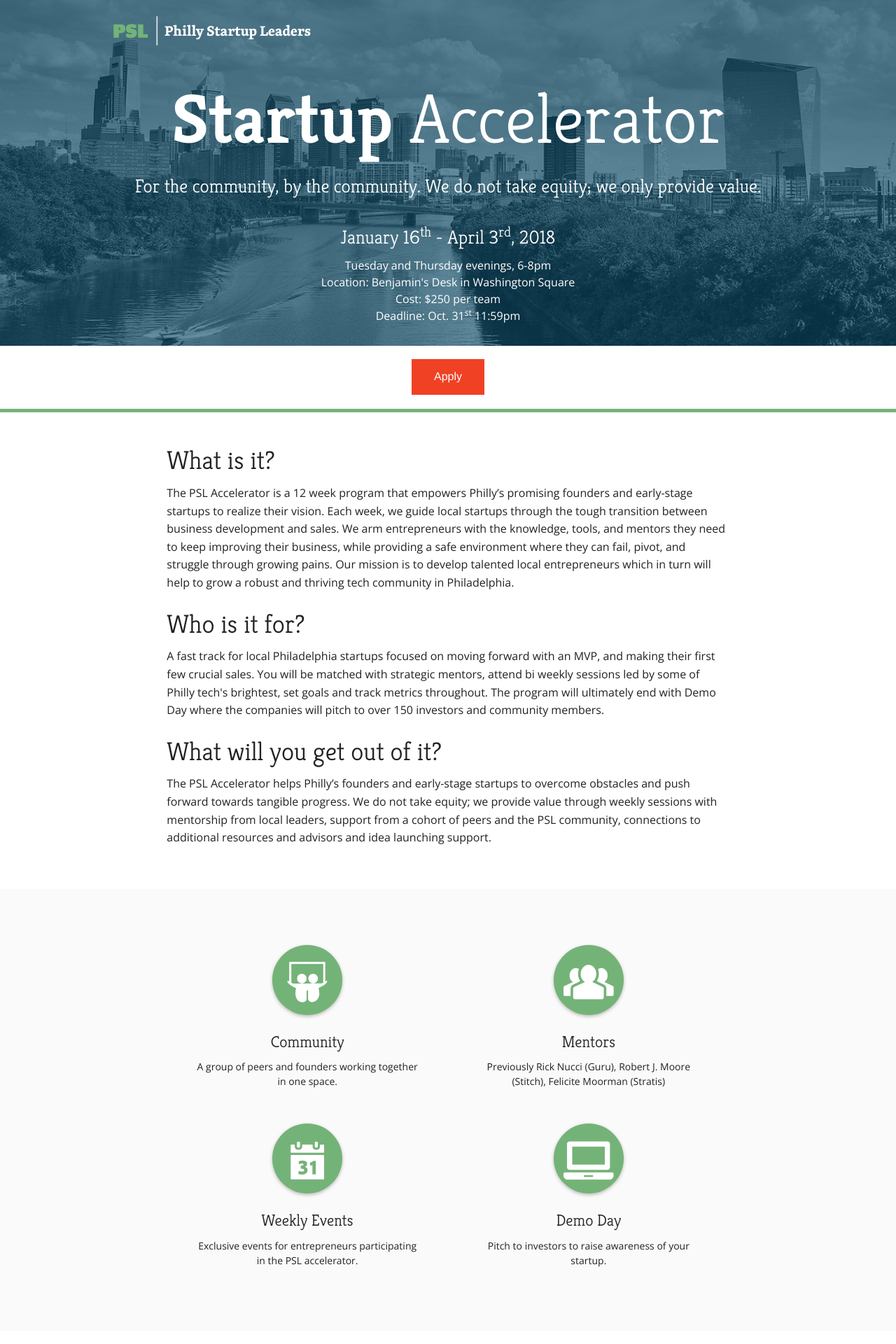
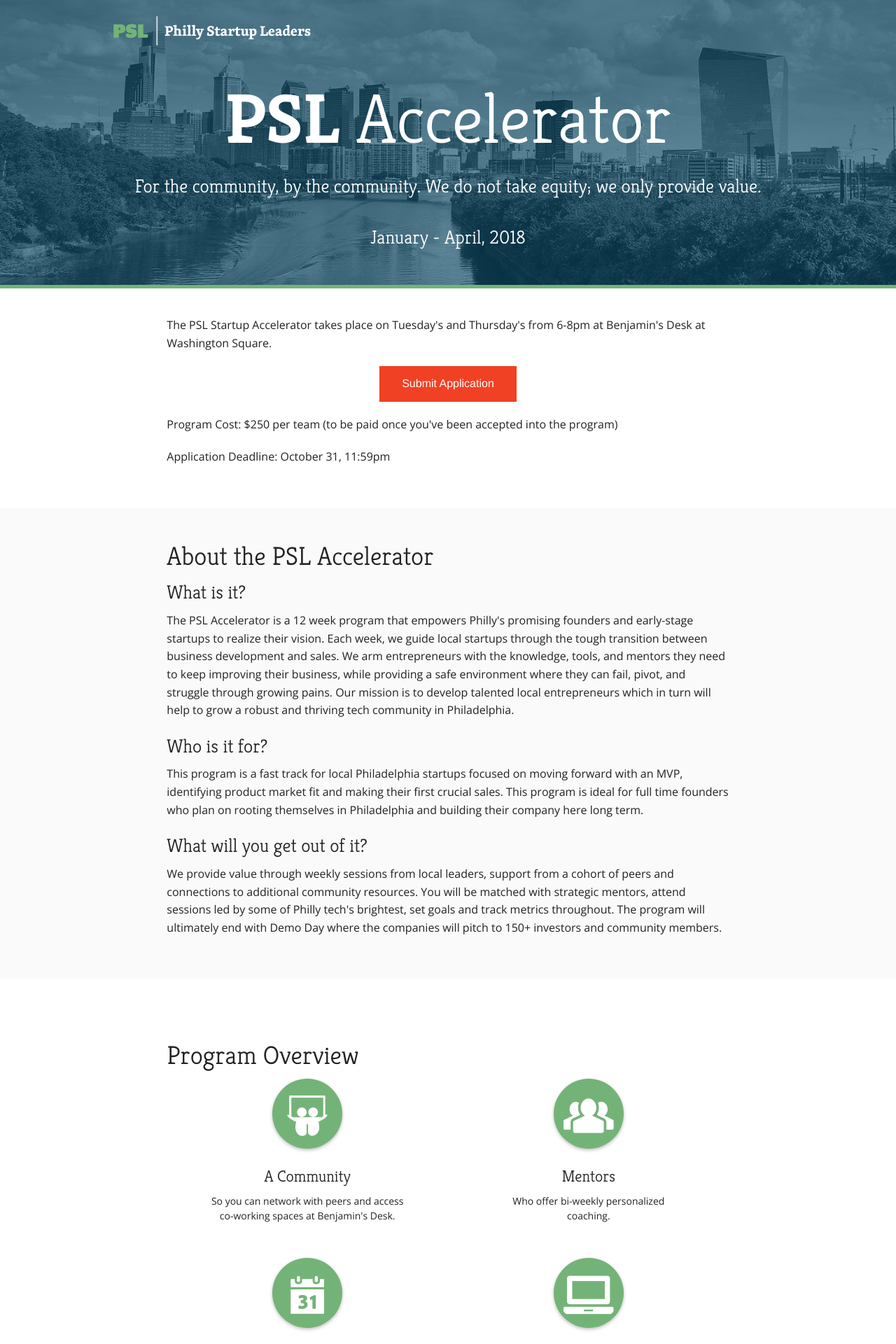
Before and after one commit to phillystartupleaders/accelerator, a Jekyll site: the page built from index.html, in a window 1280 px wide. Shown: the top 1920 px of the page at 70% size. Built offline with Jekyll 4.4.1, drawn with Linux system fonts in a browser that asks for light colours; nearby versions of some CDN libraries; some of the changed text lies outside the part shown.

Commit message:
update changes

```diff
--- a/_sass/_app.scss
+++ b/_sass/_app.scss
@@ -54,11 +54,20 @@
   }
 }
 
+.light-gray {
+  background-color: #fafafa;
+}
+
+.gray {
+  background-color: #f2f2f2;
+}
+
 /* Top Section */
 
 .top-container {
   background: url("../img/top-bg-blue.png") no-repeat center -90px fixed;
   background-size: cover;
+  padding-bottom: 40px;
   padding-top: 20px;
   border-bottom: 5px solid #74B378;
 }
@@ -112,12 +121,8 @@
   margin-right: 15px;
 }
 
-.register {
-  margin-top: 50px;
-}
-
 .register-bottom {
-  margin: 80px 0 50px;
+  margin-top: 80px;
 }
 
 .main-heading {
@@ -155,14 +160,11 @@
 }
 
 .section-who-container {
-  background-color: #fafafa;
   padding: 40px 0;
 }
 
 .section-who {
   padding-top: 40px;
-  /*background-color: #fafafa;*/
-  /*box-shadow: 0 2px 5px 0 rgba(0, 0, 0, 0.26);*/
 }
 
 .section-who i {
@@ -184,7 +186,7 @@
 }
 
 .section-block > div {
-  width: 85%;
+  width: 75%;
   margin: 0 auto;
 }
 
@@ -202,13 +204,15 @@
   box-shadow: 0 2px 5px 0 rgba(0, 0, 0, 0.26);
 }
 
+.section-about {
+  padding: 40px 0;
+}
+
 .section-what {
-  background-color: #fff;
   padding: 40px 0;
 }
 
 .section-faq {
-  background-color: #f2f2f2;
   padding-bottom: 40px;
   clear: both;
 }
@@ -219,8 +223,11 @@
 }
 
 .section-testimonials {
-  background-color: #fafafa;
   padding: 40px 0;
+}
+
+.section-bottom-about {
+  padding-bottom: 40px;
 }
 
 .heading {
@@ -288,9 +295,9 @@
 
 @media only screen and (max-width: 40em) {
 
-  .register {
-    margin-top: 20px;
-  }
+  // .register {
+  //   margin-top: 20px;
+  // }
 
   .top-container {
     background: url("../img/top-bg-blue.png") no-repeat center -150px fixed;
@@ -313,7 +320,7 @@
   }
 
   .intro .intro-meta,
-  .intro .register {
+  .intro {
     margin-top: 20px;
   }
 
@@ -344,7 +351,7 @@
   }
 
   .intro .intro-meta,
-  .intro .register {
+  .intro {
     margin-top: 60px;
   }
 
--- a/index.html
+++ b/index.html
@@ -10,34 +10,40 @@
   </div>
   <div class="row">
     <div class="small-12 columns intro">
-      <h2 class="main-heading"><span class="bold">Startup</span><span class="thin"> Accelerator</span></h2>
+      <h2 class="main-heading"><span class="bold">PSL</span><span class="thin"> Accelerator</span></h2>
 
       <h3 class="subheading">For the community, by the community. We do not take equity; we only provide value.</h3>
       <br />
-      <h3 class="subheading">January 16<sup>th</sup> - April 3<sup>rd</sup>, 2018</h3>
-      <div>Tuesday and Thursday evenings, 6-8pm</div>
-      <div>Location: Benjamin's Desk in Washington Square</div>
-      <div>Cost: $250 per team</div>
-      <div>Deadline: Oct. 31<sup>st</sup> 11:59pm</div>
+      <h3 class="subheading">January - April, 2018</h3>
+    </div>
+  </div>
+</div>
 
+<div class="section-about">
+  <div class="row">
+    <div class="small-12 medium-10 medium-centered columns clearfix">
+      <p>The PSL Startup Accelerator takes place on Tuesday's and Thursday's from 6-8pm at Benjamin's Desk at Washington Square.</p>
       <div class="register small-12 medium-6 medium-centered text-center columns">
-        <a href="https://goo.gl/forms/2V75fT0YjuYRwgnC2" class="button alert" target="_blank">Apply</a>
+        <a href="https://goo.gl/forms/2V75fT0YjuYRwgnC2" class="button alert" target="_blank">Submit Application</a>
       </div>
+      <p>Program Cost: $250 per team (to be paid once you've been accepted into the program)</p>
+      <p>Application Deadline: October 31, 11:59pm</p>
     </div>
   </div>
 </div>
 
 <!-- Welcome -->
 
-<div class="section-who-for-container">
+<div class="section-who-for-container light-gray">
   <div class="row">
     <div class="small-12 medium-10 medium-centered columns clearfix">
-      <h2>What is it?</h2>
-      <p>The PSL Accelerator is a 12 week program that empowers Philly’s promising founders and early-stage startups to realize their vision. Each week, we guide local startups through the tough transition between business development and sales. We arm entrepreneurs with the knowledge, tools, and mentors they need to keep improving their business, while providing a safe environment where they can fail, pivot, and struggle through growing pains. Our mission is to develop talented local entrepreneurs which in turn will help to grow a robust and thriving tech community in Philadelphia.</p>
-      <h2>Who is it for?</h2>
-      <p>A fast track for local Philadelphia startups focused on moving forward with an MVP, and making their first few crucial sales. You will be matched with strategic mentors, attend bi weekly sessions led by some of Philly tech's brightest, set goals and track metrics throughout. The program will ultimately end with Demo Day where the companies will pitch to over 150 investors and community members.</p>
-      <h2>What will you get out of it?</h2>
-      <p>The PSL Accelerator helps Philly’s founders and early-stage startups to overcome obstacles and push forward towards tangible progress. We do not take equity; we provide value through weekly sessions with mentorship from local leaders, support from a cohort of peers and the PSL community, connections to additional resources and advisors and idea launching support.</p>
+      <h2>About the PSL Accelerator</h2>
+      <h3>What is it?</h3>
+      <p>The PSL Accelerator is a 12 week program that empowers Philly's promising founders and early-stage startups to realize their vision. Each week, we guide local startups through the tough transition between business development and sales. We arm entrepreneurs with the knowledge, tools, and mentors they need to keep improving their business, while providing a safe environment where they can fail, pivot, and struggle through growing pains. Our mission is to develop talented local entrepreneurs which in turn will help to grow a robust and thriving tech community in Philadelphia.</p>
+      <h3>Who is it for?</h3>
+      <p>This program is a fast track for local Philadelphia startups focused on moving forward with an MVP, identifying product market fit and making their first crucial sales. This program is ideal for full time founders who plan on rooting themselves in Philadelphia and building their company here long term.</p>
+      <h3>What will you get out of it?</h3>
+      <p>We provide value through weekly sessions from local leaders, support from a cohort of peers and connections to additional community resources. You will be matched with strategic mentors, attend sessions led by some of Philly tech's brightest, set goals and track metrics throughout. The program will ultimately end with Demo Day where the companies will pitch to 150+ investors and community members.</p>
     </div>
   </div>
 </div>
@@ -45,55 +51,58 @@
 <div class="section-who-container">
   <div class="row" data-equalizer>
     <div class="small-12 medium-10 medium-centered columns section-who clearfix">
+      <h2>Program Overview</h2>
       <div class="small-12 medium-6 columns text-center section-block" data-equalizer-watch>
         <i class="fi-social-skillshare"></i>
-        <h4>Community</h4>
-        <div>A group of peers and founders working together in one space.</div>
+        <h4>A Community</h4>
+        <div>So you can network with peers and access co-working spaces at Benjamin's Desk.</div>
       </div>
       <div class="small-12 medium-6 columns text-center section-block" data-equalizer-watch>
         <i class="fi-torsos-all"></i>
         <h4>Mentors</h4>
-        <div>Previously Rick Nucci (Guru), Robert J. Moore (Stitch), Felicite Moorman (Stratis)</div>
+        <div>Who offer bi-weekly personalized coaching.</div>
       </div>
       <div class="small-12 medium-6 columns text-center section-block" data-equalizer-watch>
         <i class="fi-calendar"></i>
-        <h4>Weekly Events</h4>
-        <div>Exclusive events for entrepreneurs participating in the PSL accelerator.</div>
+        <h4>Weekly Gatherings</h4>
+        <div>For office hours, workshops and speaker sessions lead by community members.</div>
       </div>
       <div class="small-12 medium-6 columns text-center section-block" data-equalizer-watch>
         <i class="fi-laptop"></i>
-        <h4>Demo Day</h4>
-        <div>Pitch to investors to raise awareness of your startup.</div>
+        <h4>A Demo Day</h4>
+        <div>Where you’ll present your company to 150+ local investors and community members.</div>
       </div>
     </div>
   </div>
 </div>
 
-<div class="section-what">
+<div class="section-what light-gray">
   <div class="row">
     <div class="small-12 medium-10 medium-centered columns clearfix">
-      <h2 class="text-center">Curriculum we cover</h2>
+      <h2>Curriculum We Cover</h2>
 
       <div class="medium-3 columns accelerate-icon text-center">
         <i class="fi-results-demographics"></i>
       </div>
       <div class="medium-9 columns">
         <ul class="no-bullet checks">
-          <li><i class="fi-checkbox"></i>One Metric that Matters</li>
-          <li><i class="fi-checkbox"></i>Market Research</li>
-          <li><i class="fi-checkbox"></i>How to Identify your Ideal Customer</li>
-          <li><i class="fi-checkbox"></i>Product Mapping &amp; Design</li>
-          <li><i class="fi-checkbox"></i>Marketing on a shoestring budget</li>
-          <li><i class="fi-checkbox"></i>Finance &amp; Operations</li>
-          <li><i class="fi-checkbox"></i>Building an Effective Team</li>
-          <li><i class="fi-checkbox"></i>Fundraising How-To's</li>
+          <li><i class="fi-checkbox"></i>Setting goals and tracking metrics</li>
+          <li><i class="fi-checkbox"></i>Market research</li>
+          <li><i class="fi-checkbox"></i>Customer discovery</li>
+          <li><i class="fi-checkbox"></i>Product mapping &amp; design</li>
+          <li><i class="fi-checkbox"></i>Product marketing &amp; launch</li>
+          <li><i class="fi-checkbox"></i>Business modeling and lean thinking</li>
+          <li><i class="fi-checkbox"></i>Financial modeling</li>
+          <li><i class="fi-checkbox"></i>General company operations</li>
+          <li><i class="fi-checkbox"></i>Team building</li>
+          <li><i class="fi-checkbox"></i>Fundraising</li>
         </ul>
       </div>
     </div>
   </div>
 </div>
 
-<div class="section-faq">
+<div class="section-faq gray">
   <div class="row">
     <div class="small-12 medium-10 large-8 medium-centered columns">
       <h2 class="heading-faq text-center">FAQ</h2>
@@ -102,7 +111,7 @@
           <a href="#q1"><span class="faq">Q:</span> How much time each week will I spend on accelerator-related activities?</a>
 
           <div id="q1" class="content">
-            You’ll spend two hours on educational programming each week and one hour with your team’s mentor every other week. The rest of the time is spent building your company.
+            You'll spend two hours on educational programming each week and one hour with your team's mentor every other week. The rest of the time is spent building your company.
           </div>
         </dd>
         <dd class="accordion-navigation">
@@ -126,7 +135,7 @@
 
           <div id="q5" class="content">Just like other accelerators and VC firms, we do not sign NDAs. We will respect the confidentiality of your venture / idea.</div>
         </dd>
-        <dd class="accordion-navigation"><a href="#q6"><span class="faq">Q:</span> We’ve been working on our startup for awhile. Is the accelerator appropriate for us?</a>
+        <dd class="accordion-navigation"><a href="#q6"><span class="faq">Q:</span> We've been working on our startup for awhile. Is the accelerator appropriate for us?</a>
 
           <div id="q6" class="content">We are happy to work with more established startups. In fact, you are
             required to have a product or at least an MVP that's ready to market and
@@ -147,7 +156,7 @@
         <dd class="accordion-navigation"><a href="#q9"><span class="faq">Q:</span> Where will the events take
           place?</a>
 
-          <div id="q9" class="content">Events will mainly take place at Benjamin’s Desk Washington Square (7th & Walnut).</div>
+          <div id="q9" class="content">Events will mainly take place at Benjamin's Desk Washington Square (7th & Walnut).</div>
         </dd>
         <dd class="accordion-navigation"><a href="#q10"><span class="faq">Q:</span> Do I need co-founders?</a>
 
@@ -169,31 +178,43 @@
     <div class="small-12 medium-10 large-8 medium-centered columns">
       <h2 class="text-center">Testimonials</h2>
       <blockquote>
-        "I loved participating in the Accelerator. It was just a really awesome group of founders and mentors working together. Perhaps more importantly, mentorship from the PSL team and some of the speakers made a measurable and significant impact on Borderwise's bottom line."
+        "The Accelerator was an awesome group of founders and mentors working together. Perhaps more importantly, mentorship from the PSL team and some of the speakers made a measurable and significant impact on Borderwise's bottom line."
         <cite>Jeremy Peskin, CEO of Borderwise</cite>
       </blockquote>
+
       <blockquote>
         "The previous Fishbox pricing model wasn't working. Because my mentor had experience with the same issue at his current company, he recommended a change that simplified things. That update led to a 20% increase in MRR."
         <cite>Napoleon Suarez, CEO of Fishbox</cite>
       </blockquote>
 
-
       <blockquote>
-        "We came into the program as normal college students with an idea and an MVP. The 3 months of the Accelerator transformed us! We managed to launch our product half way through the Accelerator, we got the opportunity to speak with a bunch of investors where we received strategic insights, and more importantly we made lifelong connections with the rest of the Accelerator companies!
-        <cite>Danish Dhamani, CEO of Orai"</cite>
+        "The PSL Accelerator made me accountable, on a weekly basis, to work towards a goal that was designed to improve and grow my business. PSL is an amazing and supportive community to be a part of."
+        <cite>Debbie Schwartz, CEO of College Money Search</cite>
       </blockquote>
 
       <blockquote>
-        The PSL Accelerator was and will continue to be one of the greatest catalysts of our organization's growth. The in-depth exposure to local and far-reaching entrepreneurs and financiers offered perspective, encouragement, and best approaches. We're thrilled for what's now ahead.
+        "We launched our product half way through the Accelerator. We got the opportunity to speak with investors and receive strategic insights, and more importantly we made connections with the rest of the Accelerator companies!"
+        <cite>Danish Dhamani, CEO of Orai</cite>
+      </blockquote>
+
+      <blockquote>
+        "The PSL Accelerator was and will continue to be one of the greatest catalysts of our organization's growth. The in-depth exposure to local and far-reaching entrepreneurs and financiers offered perspective, encouragement, and best approaches."
         <cite>Mark Switaj, CEO of Roundtrip</cite>
       </blockquote>
     </div>
   </div>
 </div>
 
-<div class="register-bottom medium-6 medium-centered columns text-center clearfix">
-  <p class="bold">The deadline is midnight EST on October 31<sup>st</sup> to submit an application.</p>
-  <a href="https://goo.gl/forms/2V75fT0YjuYRwgnC2" class="button alert">Submit Application</a>
+<div class="section-bottom-about light-gray">
+  <div class="row">
+    <div class="register-bottom small-12 medium-10 large-8 medium-centered columns text-center clearfix">
+      <a href="https://goo.gl/forms/2V75fT0YjuYRwgnC2" class="button alert">Submit Application</a>
+    </div>
+    <div class="small-12 medium-10 large-8 medium-centered columns clearfix">
+      <p>Program Cost: $250 per team (to be paid once you've been accepted into the program)</p>
+      <p>Application Deadline: October 31, 11:59pm</p>
+    </div>
+  </div>
 </div>
 
 <div class="section-contact">
```
